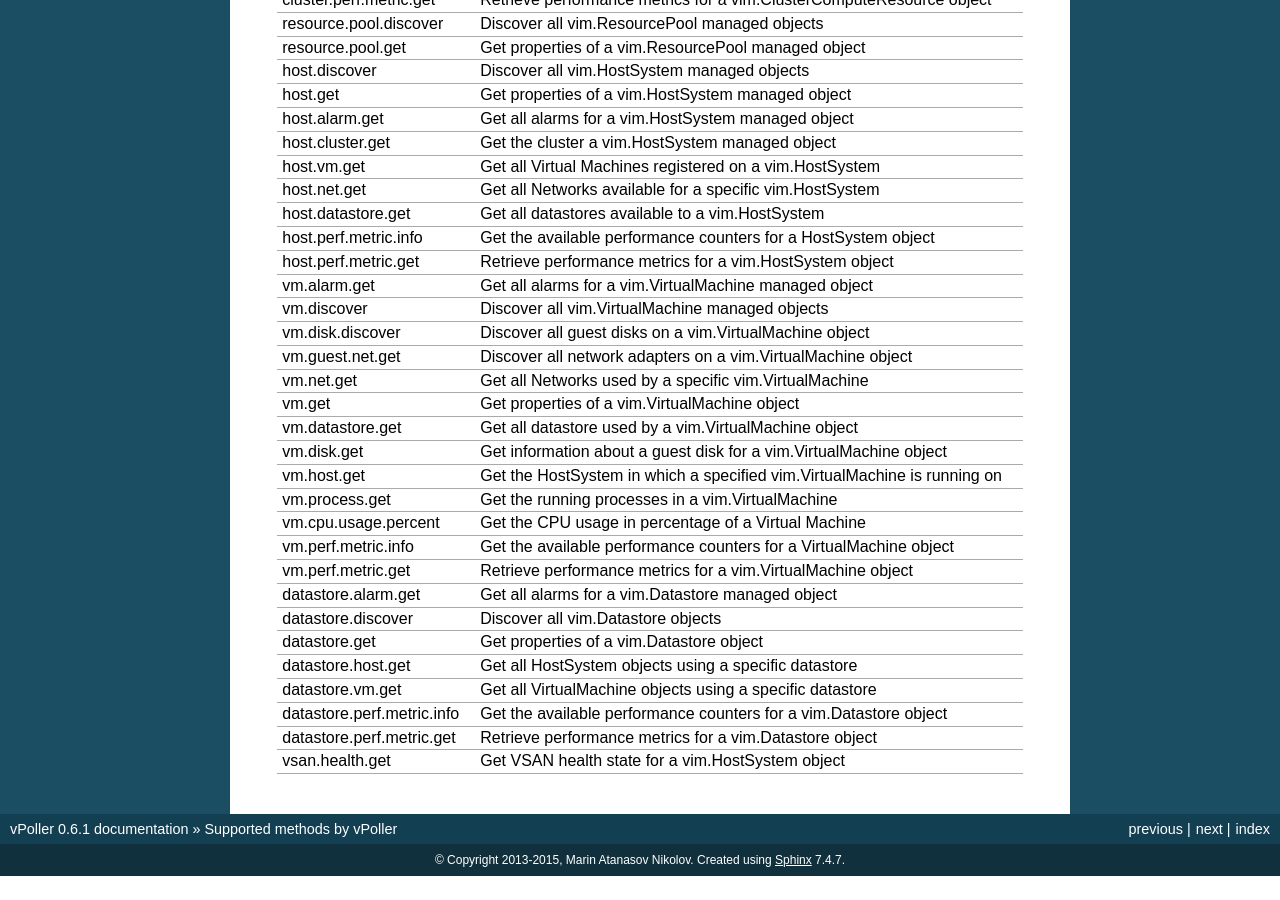
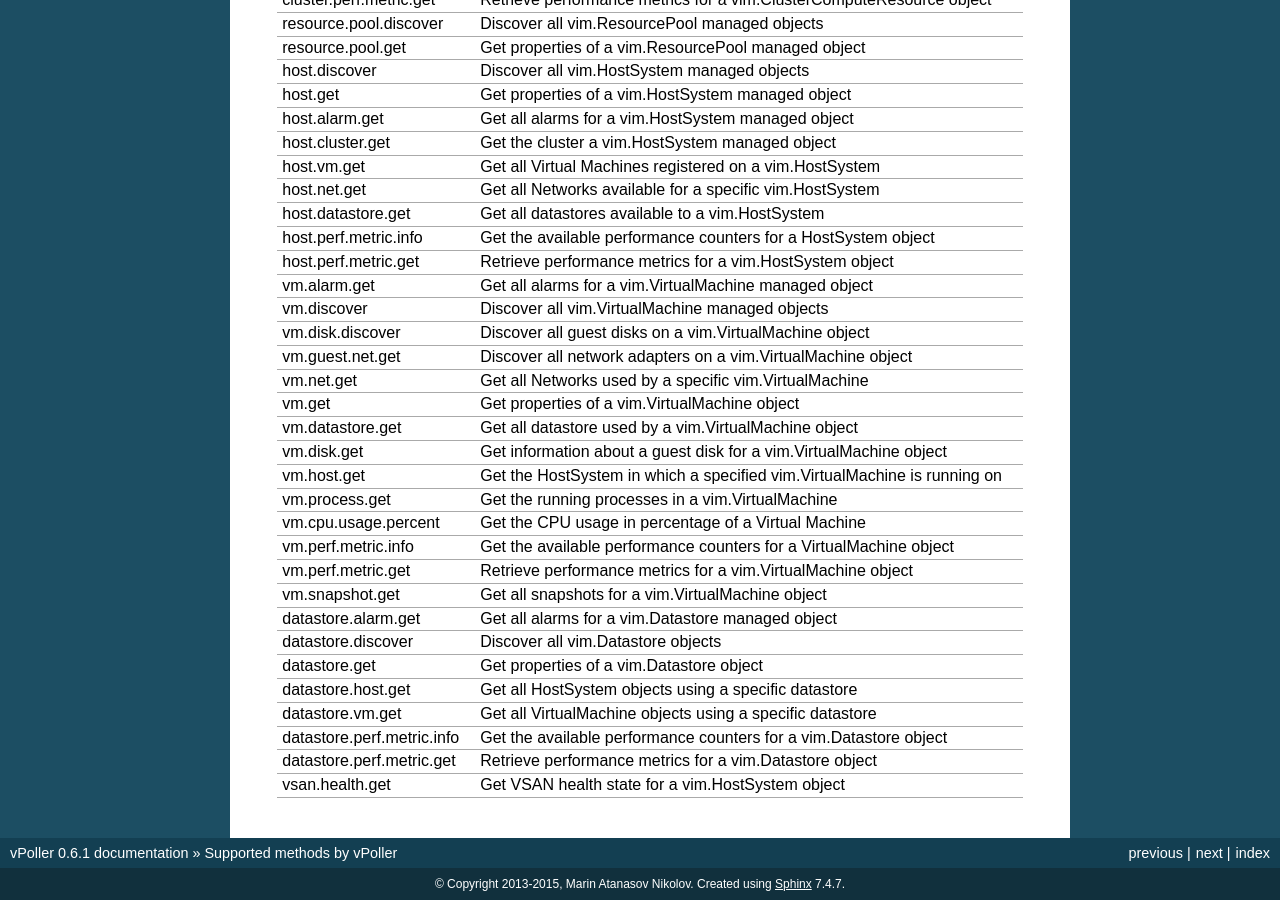
Before and after one commit to dnaeon/py-vpoller, a Sphinx documentation site: the page built from docs/methods.rst, in a window 1280 px wide and 900 px high, scrolled down 592 px. Built offline with Sphinx 7.4.7, drawn with Linux system fonts in a browser that asks for light colours; before the commit the page ends 1468 px from its top, so only the background shows below that.

Commit message:
docs: add vm.snapshot.get to the list of supported methods

```diff
--- a/docs/methods.rst
+++ b/docs/methods.rst
@@ -96,6 +96,8 @@ with description for each of them.
 +--------------------------------------+-------------------------------------------------------------------------------+
 | vm.perf.metric.get                   | Retrieve performance metrics for a vim.VirtualMachine object                  |
 +--------------------------------------+-------------------------------------------------------------------------------+
+| vm.snapshot.get                      | Get all snapshots for a vim.VirtualMachine object                             |
++--------------------------------------+-------------------------------------------------------------------------------+
 | datastore.alarm.get                  | Get all alarms for a vim.Datastore managed object                             |
 +--------------------------------------+-------------------------------------------------------------------------------+
 | datastore.discover                   | Discover all vim.Datastore objects                                            |
```
